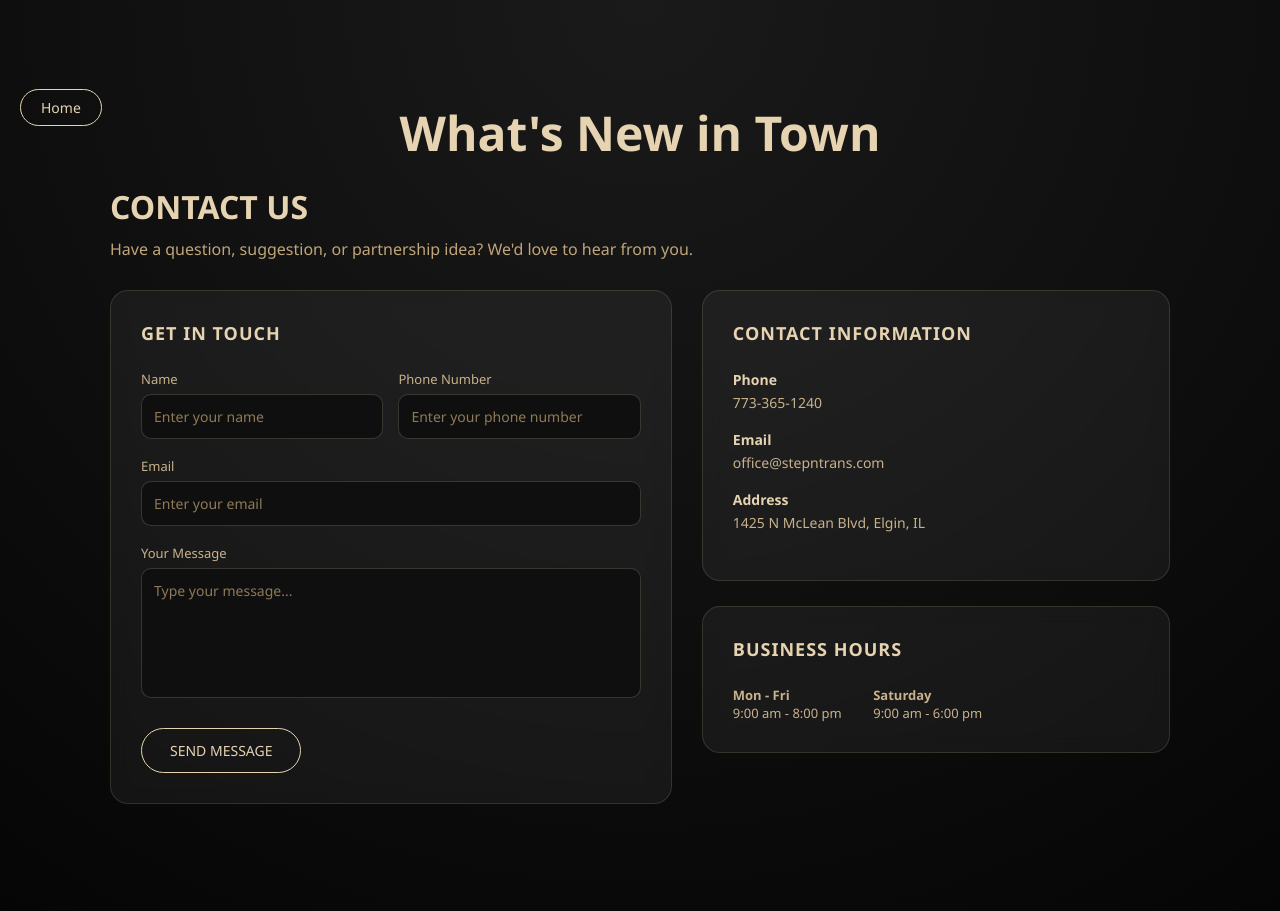
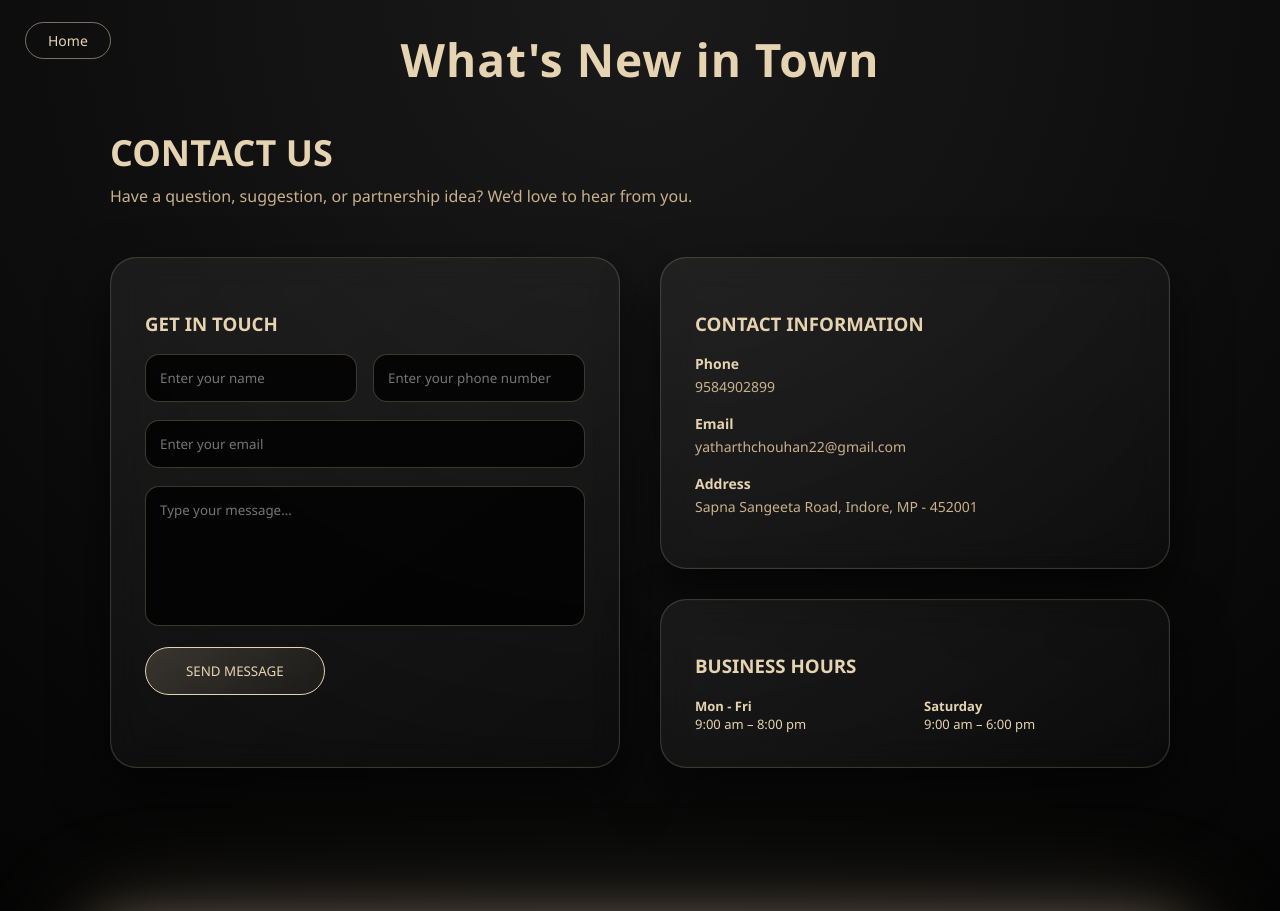
Before and after one commit to Yatharth224/WHATS-NEW-IN-TOWN, a Flask app: page /contact in a window 1280 px wide. Shown: the top 911 px of the page. Run offline with Flask 3, Linux system fonts and the light colour scheme.

Commit message:
contact page update

```diff
--- a/templates/contact_us.html
+++ b/templates/contact_us.html
@@ -1,267 +1,266 @@
 <!DOCTYPE html>
 <html lang="en">
 <head>
-  <meta charset="UTF-8" />
-  <meta name="viewport" content="width=device-width, initial-scale=1.0" />
+<meta charset="UTF-8">
+<meta name="viewport" content="width=device-width, initial-scale=1.0">
 <title>Contact Us | What's New in Town</title>
+
 <style>
-    * {
-      box-sizing: border-box;
-      font-family: 'Segoe UI', Tahoma, Geneva, Verdana, sans-serif;
+*{
+  box-sizing:border-box;
+  font-family:'Poppins','Segoe UI',sans-serif;
 }
 
-    body {
-      margin: 0;
-      padding: 0;
-      background: radial-gradient(circle at top, #1a1a1a, #000000);
-      color: #e6d3b1; /* gold text */
+body{
+  margin:0;
+  background:radial-gradient(circle at top,#1a1a1a 0%,#0b0b0b 45%,#000 80%);
+  color:#e6d3b1;
 }
 
-    .navbar {
-      display: flex;
-      align-items: center;
-      justify-content: center;
-      position: relative;
-      padding: 40px 20px 10px;
+/* ===== NAVBAR ===== */
+.navbar{
+  display:flex;
+  justify-content:center;
+  align-items:center;
+  padding:28px 20px;
+  position:relative;
 }
 
-    .home-btn {
-      position: absolute;
-      left: 20px;
-      text-decoration: none;
-      color: #e6d3b1;
-      border: 1px solid #e6d3b1;
-      padding: 8px 20px;
-      border-radius: 25px;
-      font-size: 14px;
-      transition: all 0.3s ease;
+.home-btn{
+  position:absolute;
+  left:25px;
+  top:22px;
+  text-decoration:none;
+  color:#e6d3b1;
+  border:1px solid rgba(230,211,177,.5);
+  padding:8px 22px;
+  border-radius:30px;
+  font-size:14px;
+  transition:.3s;
 }
 
-    .home-btn:hover {
-      background: #e6d3b1;
-      color: #000;
+.home-btn:hover{
+  background:#e6d3b1;
+  color:#000;
+  box-shadow:0 0 15px rgba(230,211,177,.6);
 }
 
-    .top-banner {
-      font-size: 48px;
-      font-weight: 700;
-      color: #e6d3b1;
-      text-decoration: none;
+.top-banner{
+  font-size:46px;
+  font-weight:800;
+  color:#e6d3b1;
+  text-decoration:none;
+  letter-spacing:1px;
+  transition:.4s;
 }
 
-    /* Top Heading */
-    .top-banner {
-      text-align: center;
-      padding: 60px 20px 10px;
-      font-size: 48px;
-      font-weight: 700;
-      color: #e6d3b1;
+.top-banner:hover{
+  text-shadow:
+    0 0 10px rgba(230,211,177,.6),
+    0 0 30px rgba(230,211,177,.5),
+    0 0 60px rgba(230,211,177,.3);
 }
 
-    .top-sub {
-      text-align: center;
-      color: #c9b18c;
-      margin-bottom: 50px;
-      font-size: 18px;
+/* ===== CONTAINER ===== */
+.container{
+  max-width:1100px;
+  margin:auto;
+  padding:10px 20px 40px;
 }
 
-    .container {
-      max-width: 1100px;
-      margin: auto;
-      padding: 0 20px 60px;
+/* ===== TITLES ===== */
+.section-title{
+  font-size:36px;
+  font-weight:700;
 }
 
-    .section-title {
-      font-size: 32px;
-      font-weight: 700;
-      margin-bottom: 10px;
+.section-sub{
+  color:#c9b18c;
+  margin:8px 0 50px;
+  max-width:650px;
 }
 
-    .section-sub {
-      color: #bfa57a;
-      margin-bottom: 30px;
+/* ===== GRID ===== */
+.contact-grid{
+  display:grid;
+  grid-template-columns:1fr 1fr;
+  gap:40px;
+  margin-bottom:120px; /* 🔥 IMPORTANT GAP */
 }
 
-    .contact-grid {
-      display: grid;
-      grid-template-columns: 1.2fr 1fr;
-      gap: 30px;
+/* ===== CARD ===== */
+.card{
+  background:linear-gradient(145deg,rgba(255,255,255,.06),rgba(255,255,255,.015));
+  border:1px solid rgba(230,211,177,.18);
+  border-radius:26px;
+  padding:34px;
+  backdrop-filter:blur(16px);
+  box-shadow:
+    inset 0 0 1px rgba(255,255,255,.2),
+    0 25px 55px rgba(0,0,0,.65);
 }
 
-    .card {
-      background: rgba(255, 255, 255, 0.05);
-      border: 1px solid rgba(230, 211, 177, 0.15);
-      border-radius: 18px;
-      padding: 30px;
-      backdrop-filter: blur(10px);
+/* ===== FORM ===== */
+.form-row{
+  display:flex;
+  gap:16px;
+  margin-bottom:18px;
 }
 
-    .card h3 {
-      margin-top: 0;
-      margin-bottom: 25px;
-      font-size: 18px;
-      color: #e6d3b1;
-      letter-spacing: 1px;
+input,textarea{
+  width:100%;
+  padding:14px;
+  background:rgba(0,0,0,.78);
+  border:1px solid rgba(230,211,177,.25);
+  border-radius:14px;
+  color:#e6d3b1;
 }
 
-    label {
-      display: block;
-      font-size: 13px;
-      margin-bottom: 6px;
-      color: #c9b18c;
+textarea{
+  height:140px;
+  resize:none;
 }
 
-    input, textarea {
-      width: 100%;
-      padding: 12px;
-      background: #0f0f0f;
-      border: 1px solid rgba(230, 211, 177, 0.2);
-      border-radius: 10px;
-      color: #e6d3b1;
-      font-size: 14px;
+.btn{
+  margin-top:16px;
+  padding:14px 40px;
+  border-radius:40px;
+  border:1px solid #e6d3b1;
+  background:linear-gradient(135deg,rgba(230,211,177,.18),rgba(230,211,177,.05));
+  color:#e6d3b1;
+  cursor:pointer;
+  transition:.35s;
 }
 
-    input::placeholder, textarea::placeholder {
-      color: #8e7a57;
+.btn:hover{
+  background:#e6d3b1;
+  color:#000;
+  box-shadow:0 0 30px rgba(230,211,177,.7);
 }
 
-    textarea {
-      resize: none;
-      height: 130px;
+/* ===== INFO ===== */
+.info-item{
+  font-size:14px;
+  margin-bottom:18px;
+  color:#c9b18c;
 }
 
-    .form-row {
-      display: flex;
-      gap: 15px;
-      margin-bottom: 18px;
+.info-item strong{
+  display:block;
+  color:#e6d3b1;
+  margin-bottom:4px;
 }
 
-    .btn {
-      background: transparent;
-      color: #e6d3b1;
-      border: 1px solid #e6d3b1;
-      padding: 12px 28px;
-      border-radius: 30px;
-      font-size: 14px;
-      cursor: pointer;
-      transition: all 0.3s ease;
+.hours{
+  display:grid;
+  grid-template-columns:repeat(2,1fr);
+  gap:18px;
+  font-size:13px;
 }
 
-    .btn:hover {
-      background: #e6d3b1;
-      color: #000;
+/* ===== MAP SECTION (SEPARATE) ===== */
+.map-section{
+  width:100%;
+  padding-bottom:100px;
+  display:flex;
+  justify-content:center;
 }
 
-    .info-item {
-      margin-bottom: 18px;
-      font-size: 14px;
-      color: #c9b18c;
+.map-glow{
+  width:100%;
+  max-width:1100px;
+  padding:10px;
+  border-radius:30px;
+  background:linear-gradient(
+    135deg,
+    rgba(230,211,177,.75),
+    rgba(230,211,177,.25),
+    rgba(0,0,0,.9)
+  );
+  box-shadow:
+    0 0 60px rgba(230,211,177,.45),
+    0 0 120px rgba(230,211,177,.25),
+    inset 0 0 35px rgba(230,211,177,.2);
 }
 
-    .info-item strong {
-      display: block;
-      margin-bottom: 4px;
-      color: #e6d3b1;
+.map-glow iframe{
+  width:100%;
+  height:450px;
+  border:none;
+  border-radius:24px;
+  filter:grayscale(100%) invert(92%) contrast(1.15) brightness(.85);
 }
 
-    .hours {
-      display: grid;
-      grid-template-columns: repeat(3, 1fr);
-      gap: 15px;
-      font-size: 13px;
-      color: #c9b18c;
+/* ===== RESPONSIVE ===== */
+@media(max-width:900px){
+  .contact-grid{grid-template-columns:1fr;}
+  .top-banner{font-size:34px;}
 }
 
-    .map {
-      margin-top: 50px;
-    }
-
-    iframe {
-      width: 100%;
-      height: 320px;
-      border: 0;
-      border-radius: 18px;
-      filter: grayscale(100%) invert(90%);
-    }
-
-    @media (max-width: 768px) {
-      .contact-grid {
-        grid-template-columns: 1fr;
-      }
-      .top-banner {
-        font-size: 36px;
-      }
+@media(max-width:600px){
+  .form-row{flex-direction:column;}
+  .btn{width:100%;}
+  .map-glow iframe{height:280px;}
 }
 </style>
 </head>
+
 <body>
 
-  <!-- Page Heading -->
 <header class="navbar">
   <a href="/" class="home-btn">Home</a>
   <a href="/" class="top-banner">What's New in Town</a>
 </header>
 
+<div class="container">
 
-  <div class="container">
   <div class="section-title">CONTACT US</div>
   <div class="section-sub">
-      Have a question, suggestion, or partnership idea? We'd love to hear from you.
+    Have a question, suggestion, or partnership idea? We’d love to hear from you.
   </div>
 
   <div class="contact-grid">
-      <!-- Contact Form -->
+
     <div class="card">
       <h3>GET IN TOUCH</h3>
-        <form action="mailto:yourmail@example.com" method="post" enctype="text/plain">
+      <form>
         <div class="form-row">
-            <div style="flex:1;">
-              <label>Name</label>
-              <input type="text" name="Name" placeholder="Enter your name" required />
+          <input type="text" placeholder="Enter your name" required>
+          <input type="tel" placeholder="Enter your phone number" required>
         </div>
-            <div style="flex:1;">
-              <label>Phone Number</label>
-              <input type="tel" name="Phone" placeholder="Enter your phone number" required />
-            </div>
-          </div>
-
-          <div style="margin-bottom:18px;">
-            <label>Email</label>
-            <input type="email" name="Email" placeholder="Enter your email" required />
-          </div>
-
-          <div style="margin-bottom:25px;">
-            <label>Your Message</label>
-            <textarea name="Message" placeholder="Type your message..."></textarea>
-          </div>
-
-          <button type="submit" class="btn">SEND MESSAGE</button>
+        <input type="email" placeholder="Enter your email" required style="margin-bottom:18px;">
+        <textarea placeholder="Type your message..."></textarea>
+        <button class="btn">SEND MESSAGE</button>
       </form>
     </div>
 
-      <!-- Info -->
     <div>
-        <div class="card" style="margin-bottom:25px;">
+      <div class="card" style="margin-bottom:30px;">
         <h3>CONTACT INFORMATION</h3>
-          <div class="info-item"><strong>Phone</strong>773-365-1240</div>
-          <div class="info-item"><strong>Email</strong>office@stepntrans.com</div>
-          <div class="info-item"><strong>Address</strong>1425 N McLean Blvd, Elgin, IL</div>
+        <div class="info-item"><strong>Phone</strong>9584902899</div>
+        <div class="info-item"><strong>Email</strong>yatharthchouhan22@gmail.com</div>
+        <div class="info-item"><strong>Address</strong>Sapna Sangeeta Road, Indore, MP - 452001</div>
       </div>
 
       <div class="card">
         <h3>BUSINESS HOURS</h3>
         <div class="hours">
-            <div><strong>Mon - Fri</strong><br/>9:00 am - 8:00 pm</div>
-            <div><strong>Saturday</strong><br/>9:00 am - 6:00 pm</div>
-          </div>
-        </div>
+          <div><strong>Mon - Fri</strong><br>9:00 am – 8:00 pm</div>
+          <div><strong>Saturday</strong><br>9:00 am – 6:00 pm</div>
         </div>
       </div>
     </div>
 
-    <!-- Map -->
-    <div class="map">
-      <iframe src="https://www.google.com/maps?q=1425%20N%20McLean%20Blvd%20Elgin%20IL&output=embed" loading="lazy"></iframe>
+  </div>
+</div>
+
+<!-- ✅ MAP OUTSIDE CONTAINER -->
+<div class="map-section">
+  <div class="map-glow">
+    <iframe
+      src="https://www.google.com/maps?q=Sapna%20Sangeeta%20Indore&output=embed"
+      loading="lazy">
+    </iframe>
   </div>
 </div>
 
```
Lines whose indentation alone changed are shown as unchanged.
